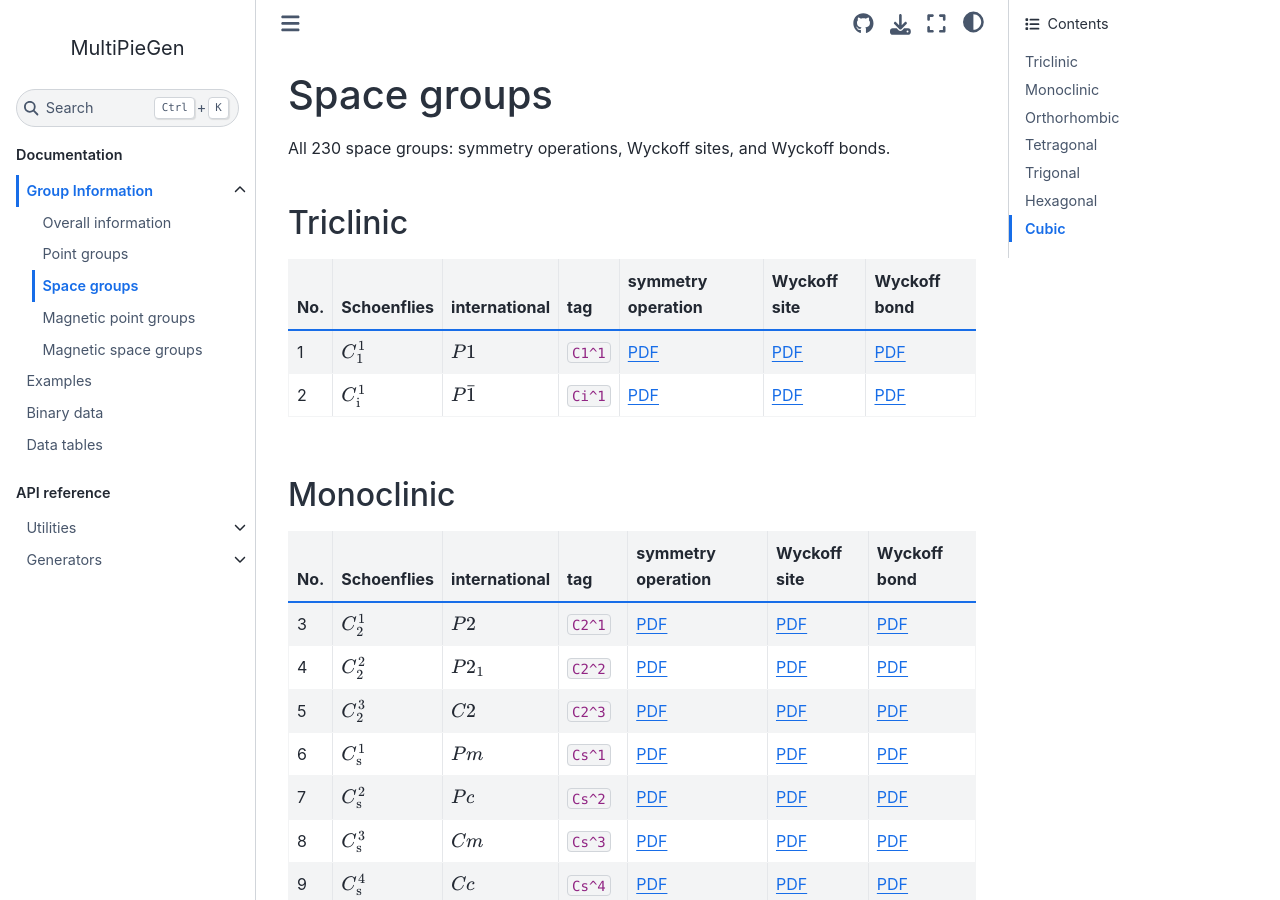
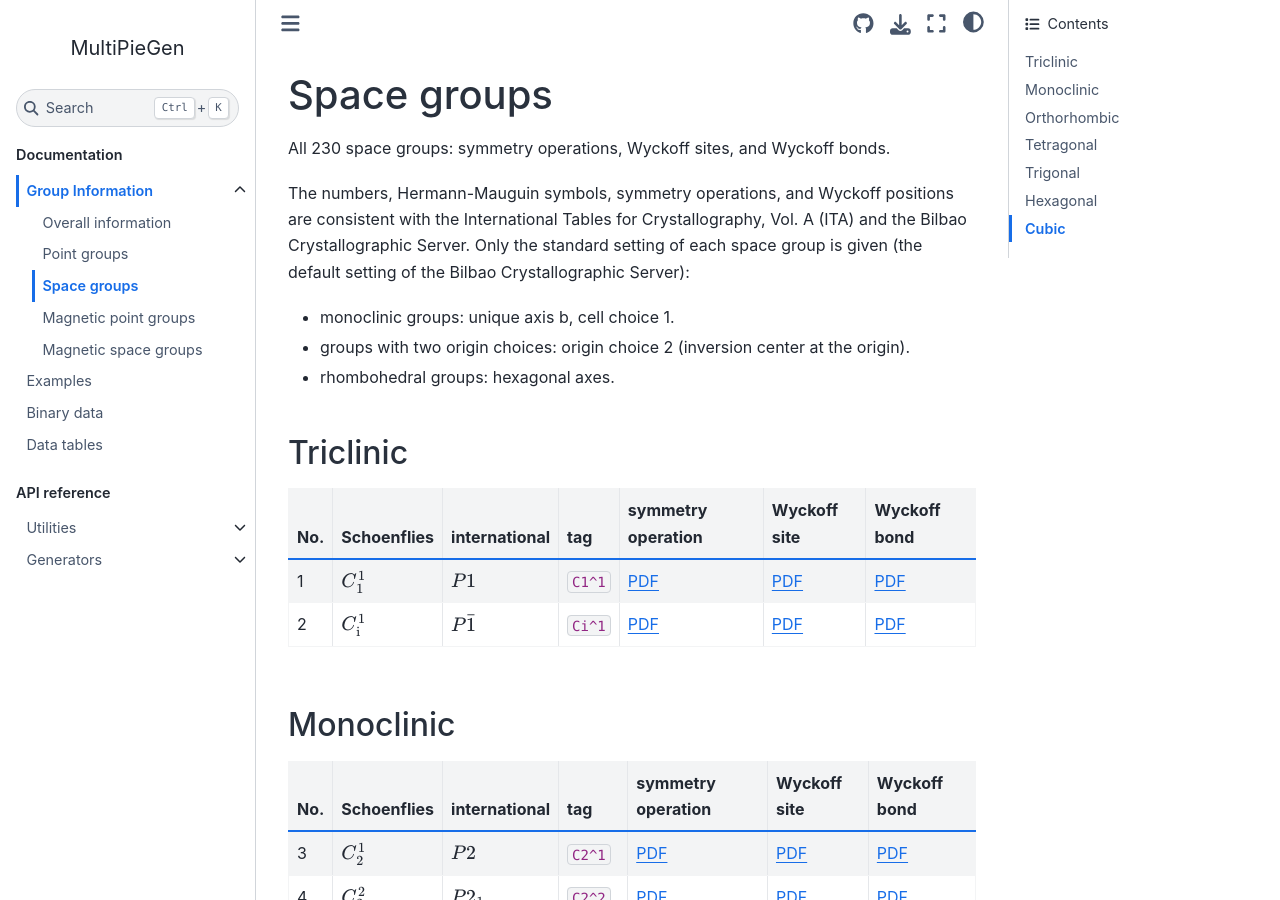
Before and after one commit to CMT-MU/MultiPieGen, a Jupyter Book: the page built from docs/src/sg_pdf.md, in a window 1280 px wide and 900 px high. Built offline with Jupyter Book 1.0.4 settings and Sphinx 7.4.7 and the Sphinx Book theme 1.1.4, drawn with Linux system fonts in a browser that asks for light colours.

Commit message:
State ITA/Bilbao consistency and standard settings of space groups in the docs
Co-Authored-By: Claude Opus 5.5 <noreply@anthropic.com>

```diff
--- a/docs/create_pages.py
+++ b/docs/create_pages.py
@@ -63,6 +63,14 @@ All 47 point groups: 32 crystallographic point groups, 5 other settings ("-1"),
     "SG": """# Space groups
 
 All 230 space groups: symmetry operations, Wyckoff sites, and Wyckoff bonds.
+
+The numbers, Hermann-Mauguin symbols, symmetry operations, and Wyckoff positions are consistent with the
+International Tables for Crystallography, Vol. A (ITA) and the Bilbao Crystallographic Server. Only the standard
+setting of each space group is given (the default setting of the Bilbao Crystallographic Server):
+
+- monoclinic groups: unique axis b, cell choice 1.
+- groups with two origin choices: origin choice 2 (inversion center at the origin).
+- rhombohedral groups: hexagonal axes.
 """,
     "MPG": """# Magnetic point groups
 
--- a/docs/src/sg_pdf.md
+++ b/docs/src/sg_pdf.md
@@ -1,6 +1,14 @@
 # Space groups
 
 All 230 space groups: symmetry operations, Wyckoff sites, and Wyckoff bonds.
+
+The numbers, Hermann-Mauguin symbols, symmetry operations, and Wyckoff positions are consistent with the
+International Tables for Crystallography, Vol. A (ITA) and the Bilbao Crystallographic Server. Only the standard
+setting of each space group is given (the default setting of the Bilbao Crystallographic Server):
+
+- monoclinic groups: unique axis b, cell choice 1.
+- groups with two origin choices: origin choice 2 (inversion center at the origin).
+- rhombohedral groups: hexagonal axes.
 
 
 ## Triclinic
```
